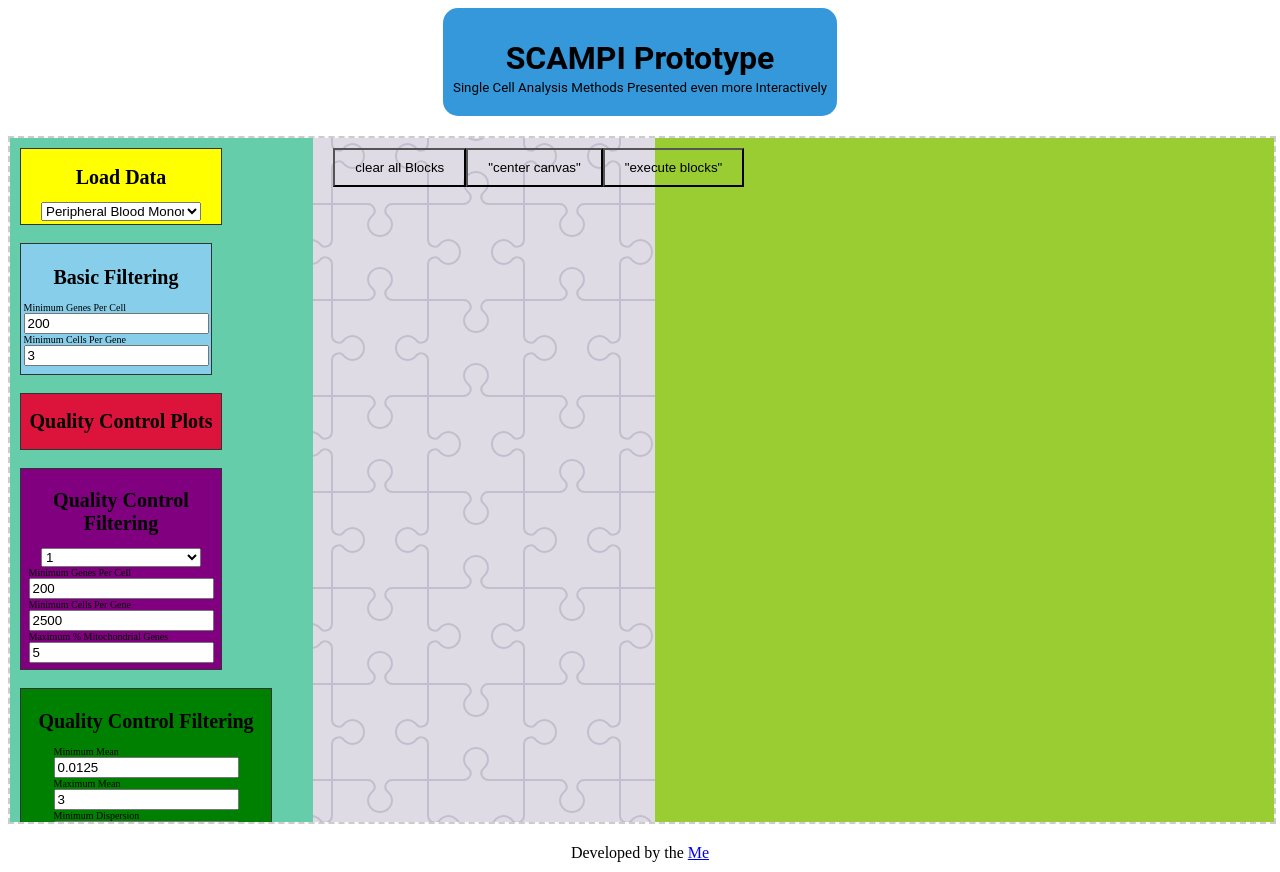
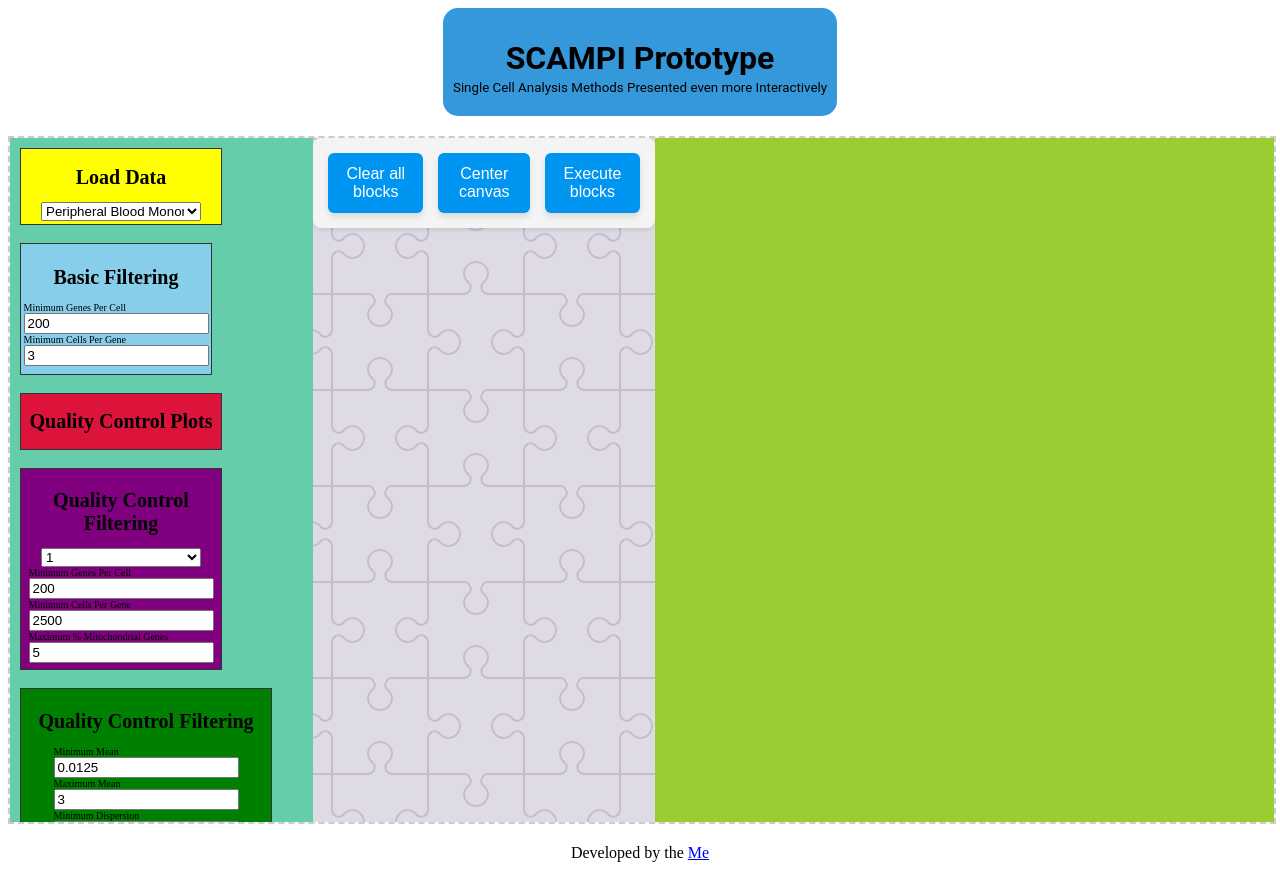
Before and after one commit to SwanwickMan/dragdroptest, an Angular app: page / in a window 1280 px wide. Built offline with nearby package versions, Linux system fonts and the light colour scheme.

Commit message:
Improved button css

```diff
--- a/src/app/workspace/workspace.component.css
+++ b/src/app/workspace/workspace.component.css
@@ -34,18 +34,32 @@
 }
 
 #canvas-button-container {
-  width: 60%;
-  position: absolute;
+  width: 100%;
+  position: relative;
+  display: flex;
   box-sizing: border-box; /* Position buttons absolutely inside the container */
-  padding: 10px 20px;
+  justify-content: center; /* Center align buttons */
+  gap: 15px; /* Add space between buttons */
+  padding: 15px; /* Space around the button container */
+  background-color: #f4f4f4; /* Subtle background for contrast */
+  border-radius: 8px; /* Rounded edges for the container */
+  box-shadow: 0 2px 4px rgba(0, 0, 0, 0.1); /* Soft shadow for elevation */
   z-index: 100000000000000; /* Ensure buttons appear on top of the content */
 }
 
 #canvas-button-container button {
-  position: relative;  /* Position buttons absolutely inside the container */
-  background-color: transparent;  /* Make the background transparent */
-  border: 2px dot-dot-dash black;  /* Optional: border for the buttons */
-  color: black;  /* Text color */
-  padding: 10px 20px;
-  transition: background-color 0.3s, color 0.3s;
+  background-color: #0095f1; /* Primary blue button color */
+  color: white; /* White text for contrast */
+  border: none; /* Remove default borders */
+  border-radius: 6px; /* Rounded corners for buttons */
+  padding: 12px 18px; /* Comfortable padding */
+  font-size: 16px; /* Larger, modern text size */
+  cursor: pointer; /* Pointer cursor for interactivity */
+  transition: background-color 0.3s ease, transform 0.2s ease; /* Smooth hover transitions */
+  box-shadow: 0 4px 6px rgba(0, 0, 0, 0.1); /* Subtle shadow for depth */
 }
+
+#canvas-button-container button:hover {
+  background-color: #0281cb; /* Darker blue on hover */
+  transform: translateY(-2px); /* Slight lift effect */
+}
--- a/src/app/workspace/workspace.component.html
+++ b/src/app/workspace/workspace.component.html
@@ -14,9 +14,9 @@
         </div>
         <div id="canvas-container" style="width: 27%">
           <div id="canvas-button-container">
-            <button (click)="removeAllBlocks()">clear all Blocks</button>
-            <button (click)="centerCanvas()">"center canvas"</button>
-            <button (click)="executeBlocks()">"execute blocks"</button>
+            <button (click)="removeAllBlocks()">Clear all blocks</button>
+            <button (click)="centerCanvas()">Center canvas</button>
+            <button (click)="executeBlocks()">Execute blocks</button>
           </div>
           <p>ye who witness this message, thee have strayed too far and must now press the center canvas button</p>
           <app-canvas> </app-canvas>
```
